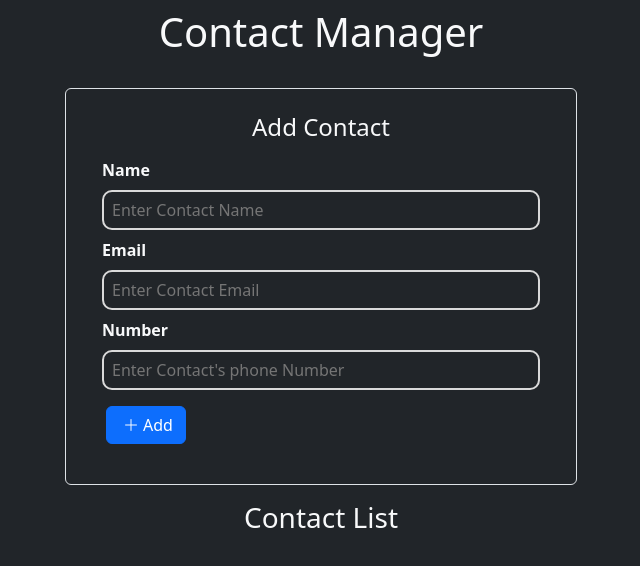
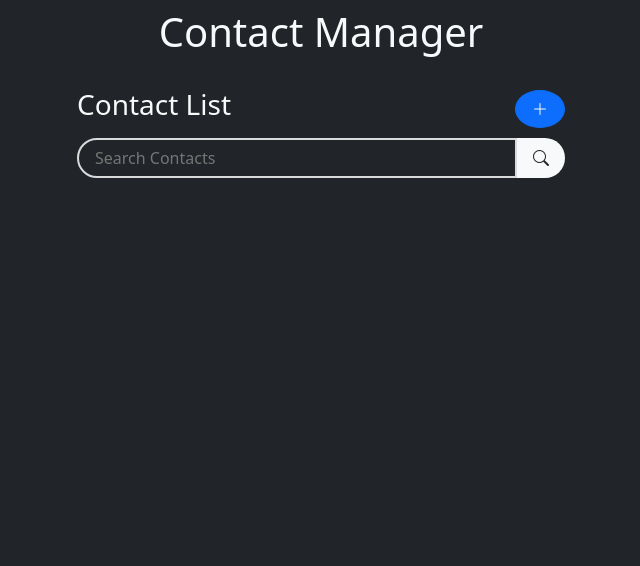
Before and after one commit to kaniz-naqvi/Contact-Manager, a React (Vite) app: page / in a window 1280 px wide. Shown: the top 566 px of the page, without its empty margins (319-959 px from the left). Built offline with nearby package versions, Linux system fonts and the light colour scheme.

Commit message:
Added Routing functionality

```diff
--- a/src/App.css
+++ b/src/App.css
@@ -15,8 +15,21 @@ input {
 .text-small {
   font-size: small;
 }
+.rounded-pill {
+  border-top-right-radius: 0px !important;
+  border-bottom-right-radius: 0px !important;
+}
+.search-btn {
+  height: 40px;
+  display: flex;
+  align-items: center;
+  justify-content: center;
+  border-top-right-radius: 20px !important;
+  border-bottom-right-radius: 20px !important;
+}
+
 @media (max-width: 500px) {
   .w-75 {
-    width: 80% !important;
+    width: 95% !important;
   }
 }
--- a/src/App.jsx
+++ b/src/App.jsx
@@ -1,36 +1,11 @@
-import React, { useEffect, useState } from "react";
-import "./App.css";
-import Header from "./components/Header";
-import AddContact from "./components/AddContact";
-import ContactList from "./components/ContactList";
-
+import React from "react";
+import ContactManager from "./ContactManager";
+import { BrowserRouter } from "react-router-dom";
 const App = () => {
-  const [contacts, setContacts] = useState(() => {
-    const savedContact = localStorage.getItem("Contact");
-    return savedContact ? JSON.parse(savedContact) : [];
-  }); // State to manage contacts
-
-  // Function to add a new contact
-  const addContactHandler = (newContact) => {
-    setContacts([...contacts, newContact]); // Add new contact to the list
-  };
-
-  const handelDelete = (id) => {
-    if (window.confirm("You won't be able to restore this. Proceed?")) {
-      const updateContacts = contacts.filter((contact) => contact.id !== id);
-      setContacts(updateContacts);
-    }
-  };
-  useEffect(() => {
-    localStorage.setItem("Contact", JSON.stringify(contacts));
-  }, [contacts]);
   return (
-    <>
-      <Header />
-      <AddContact addContact={addContactHandler} />
-      <ContactList contacts={contacts} deleteContact={handelDelete} />
-      {/* Pass contacts to ContactList */}
-    </>
+    <BrowserRouter>
+      <ContactManager />
+    </BrowserRouter>
   );
 };
 
--- /dev/null
+++ b/src/ContactManager.jsx
@@ -0,0 +1,46 @@
+import React, { useEffect, useState } from "react";
+import "./App.css";
+import Header from "./components/Header";
+import AddContact from "./components/AddContact";
+import ContactList from "./components/ContactList";
+import { Routes, Route } from "react-router-dom";
+const ContactManager = () => {
+  const [contacts, setContacts] = useState(() => {
+    const savedContact = localStorage.getItem("Contact");
+    return savedContact ? JSON.parse(savedContact) : [];
+  }); // State to manage contacts
+
+  // Function to add a new contact
+  const addContactHandler = (newContact) => {
+    setContacts([...contacts, newContact]); // Add new contact to the list
+  };
+
+  const handelDelete = (id) => {
+    if (window.confirm("You won't be able to restore this. Proceed?")) {
+      const updateContacts = contacts.filter((contact) => contact.id !== id);
+      setContacts(updateContacts);
+    }
+  };
+  useEffect(() => {
+    localStorage.setItem("Contact", JSON.stringify(contacts));
+  }, [contacts]);
+  return (
+    <>
+      <Header />
+      <Routes>
+        <Route
+          path="/add"
+          element={<AddContact addContact={addContactHandler} />}
+        />
+        <Route
+          path="/"
+          element={
+            <ContactList contacts={contacts} deleteContact={handelDelete} />
+          }
+        />
+      </Routes>
+    </>
+  );
+};
+
+export default ContactManager;
--- a/src/components/AddContact.jsx
+++ b/src/components/AddContact.jsx
@@ -29,7 +29,7 @@ const AddContact = ({ addContact }) => {
   }
 
   return (
-    <form className="container border rounded p-4 w-75 mt-4">
+    <form className="container border rounded p-lg-4 p-sm-1 py-4 w-75 mt-4">
       <h2 className="text-center fs-4">Add Contact</h2>
       <FeildSets
         value={contactName}
@@ -52,7 +52,7 @@ const AddContact = ({ addContact }) => {
       <Button
         text="Add"
         icon="bi-plus-lg"
-        color={"primary"}
+        color={"primary mt-2"}
         onClick={handelSubmit}
       />
     </form>
--- a/src/components/ContactList.jsx
+++ b/src/components/ContactList.jsx
@@ -1,10 +1,28 @@
 import React from "react";
+import { Button } from "./Icons";
 import ContactCard from "./ContactCard";
+import { Link } from "react-router-dom";
 
 const ContactList = ({ contacts, deleteContact }) => {
   return (
-    <div className="container w-75 p-3">
-      <h2 className="text-center fs-3">Contact List</h2>
+    <div className="container w-75 pt-4">
+      <div className="d-flex  justify-content-between align-items-center">
+        <h2 className="fs-3 fs-sm-6">Contact List</h2>
+        <Link to="/add">
+          <Button icon="bi-plus-lg" color={"primary rounded-circle"} />
+        </Link>
+      </div>
+      <form className="d-flex gap-0">
+        <input
+          type="text"
+          placeholder="Search Contacts"
+          className="rounded-pill my-2 w-100 px-3 py-1 text-light"
+        />
+        <div className="search-btn px-3 mt-2 bg-light text-dark">
+          <i className="bi bi-search"></i>
+        </div>
+      </form>
+
       {contacts.map((contact) => (
         <ContactCard
           key={contact.id}
--- a/src/components/FeildSets.jsx
+++ b/src/components/FeildSets.jsx
@@ -5,7 +5,7 @@ const FeildSets = ({ name, placeholder, value, setValue }) => {
     setValue(e.target.value);
   };
   return (
-    <fieldset className="container">
+    <fieldset>
       <label htmlFor="" className="d-block py-2">
         <span className="fw-semibold">{name}</span>
       </label>
--- a/src/components/Icons.jsx
+++ b/src/components/Icons.jsx
@@ -4,9 +4,7 @@ export const Button = ({ text, icon, color, textColor, onClick }) => {
   return (
     <button
       type="button"
-      className={
-        color ? `btn m-3 btn-${color}` : `btn m-1 fs-2 text-${textColor}`
-      }
+      className={color ? `btn fs-6 btn-${color}` : `btn fs-6 text-${textColor}`}
       onClick={onClick}
     >
       {icon && <i className={`bi ${icon} m-1`}></i>}
```
